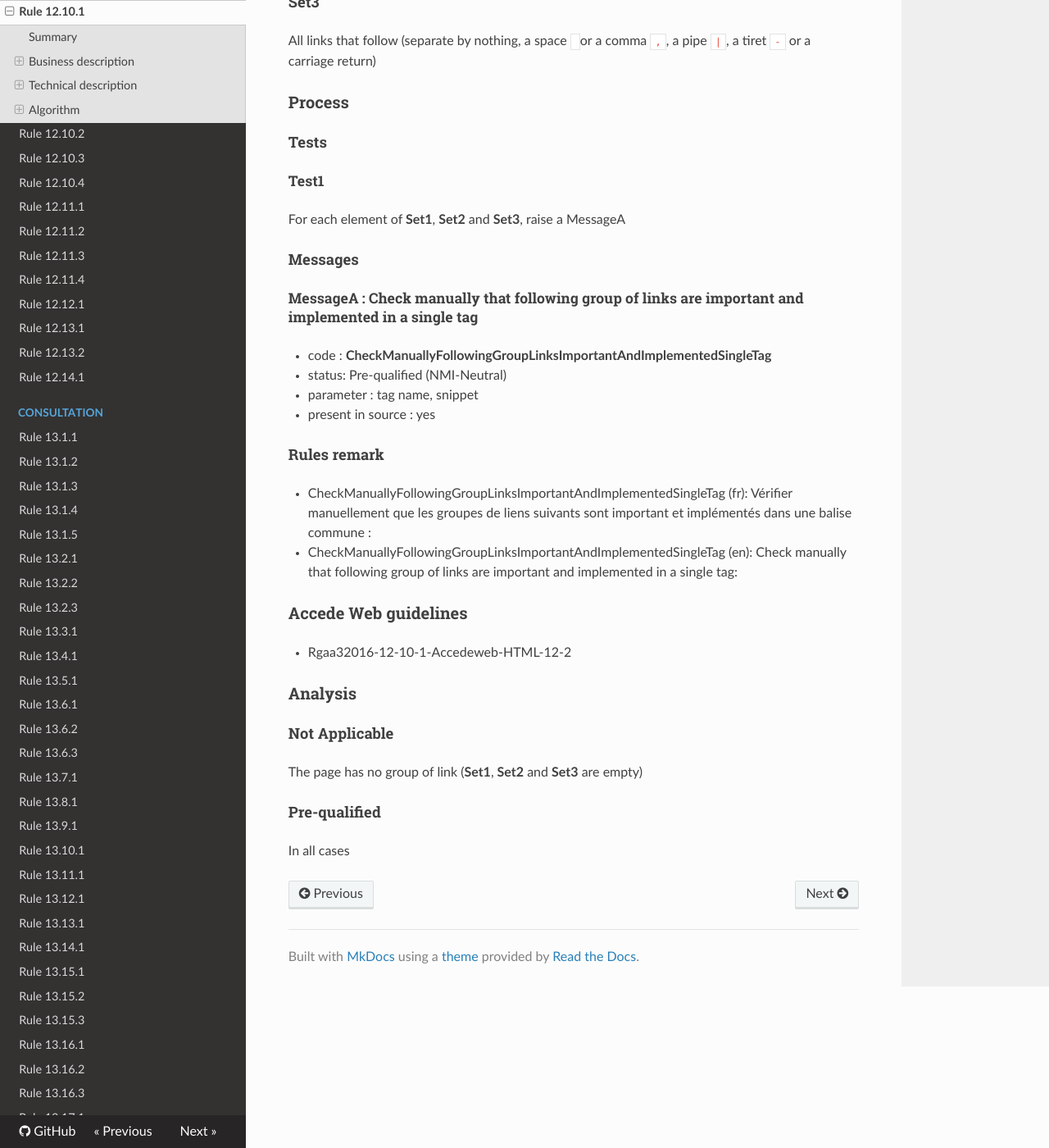
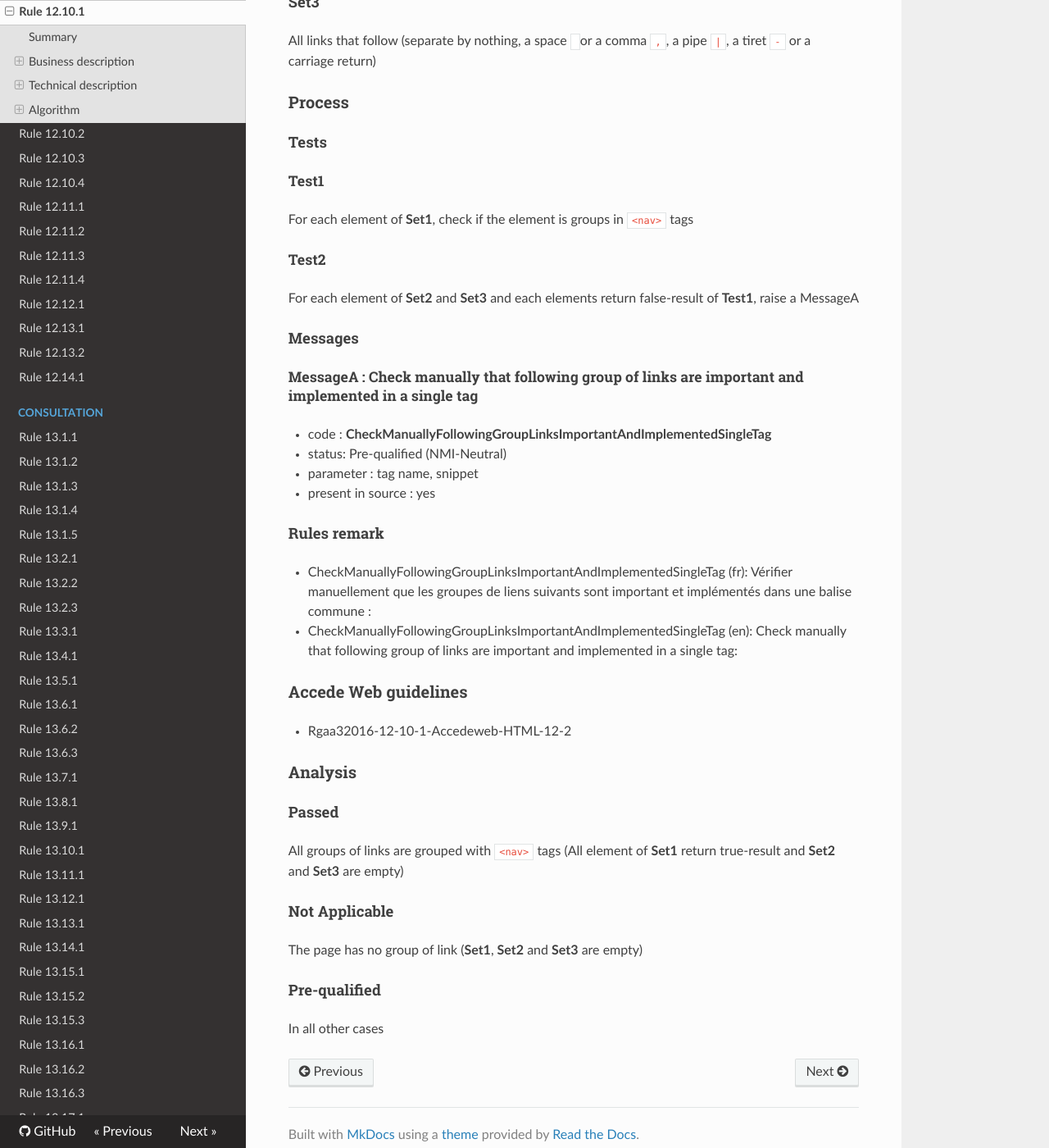
Before and after one commit to Tanaguru/RGAA3-2016, an MkDocs documentation site: the page built from docs/Rule-12-10-1.md, in a window 1280 px wide and 1400 px high, scrolled down 1323 px. Shown: the whole window at 82% size. Built offline with MkDocs 1.6.1, drawn with Linux system fonts in a browser that asks for light colours; nearby versions of some CDN libraries; old or Windows-style settings are respelled for this version of MkDocs.

Commit message:
Update tests 12.1.1

```diff
--- a/docs/Rule-12-10-1.md
+++ b/docs/Rule-12-10-1.md
@@ -57,7 +57,11 @@ All links that follow (separate by nothing, a space ` ` or a comma `,`, a pipe `
 
 ##### Test1
 
-For each element of **Set1**, **Set2** and **Set3**, raise a MessageA
+For each element of **Set1**, check if the element is groups in `<nav>` tags
+
+##### Test2
+
+For each element of **Set2** and **Set3** and each elements return false-result of **Test1**, raise a MessageA
 
 #### Messages
 
@@ -79,10 +83,14 @@ For each element of **Set1**, **Set2** and **Set3**, raise a MessageA
 
 ### Analysis
 
+#### Passed
+
+All groups of links are grouped with `<nav>` tags (All element of **Set1** return true-result and **Set2** and **Set3** are empty)
+
 #### Not Applicable
 
 The page has no group of link (**Set1**, **Set2** and **Set3** are empty)
 
 #### Pre-qualified
 
-In all cases
+In all other cases
```
Also changed, not shown: docs/Rule-12-1-1.md (+22 -0 lines), docs/Rule-12-10-2.md (+3 -1 lines), 3 other files.
